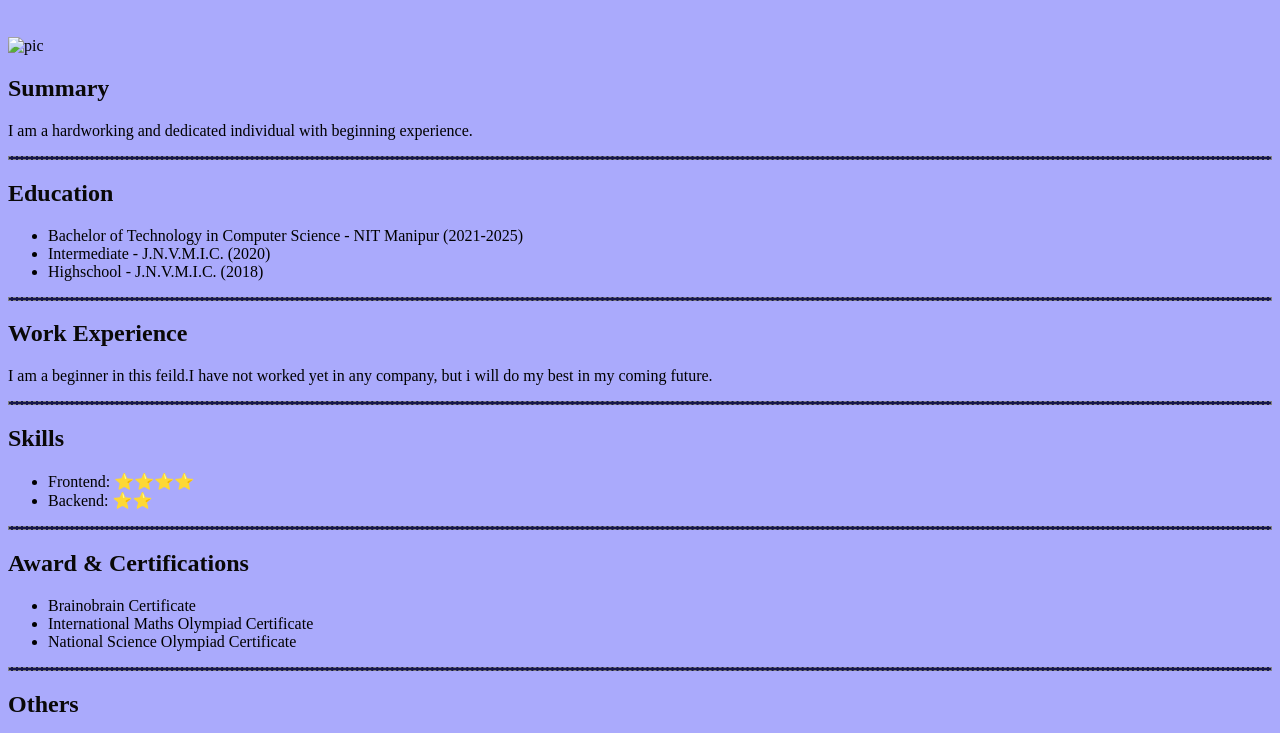
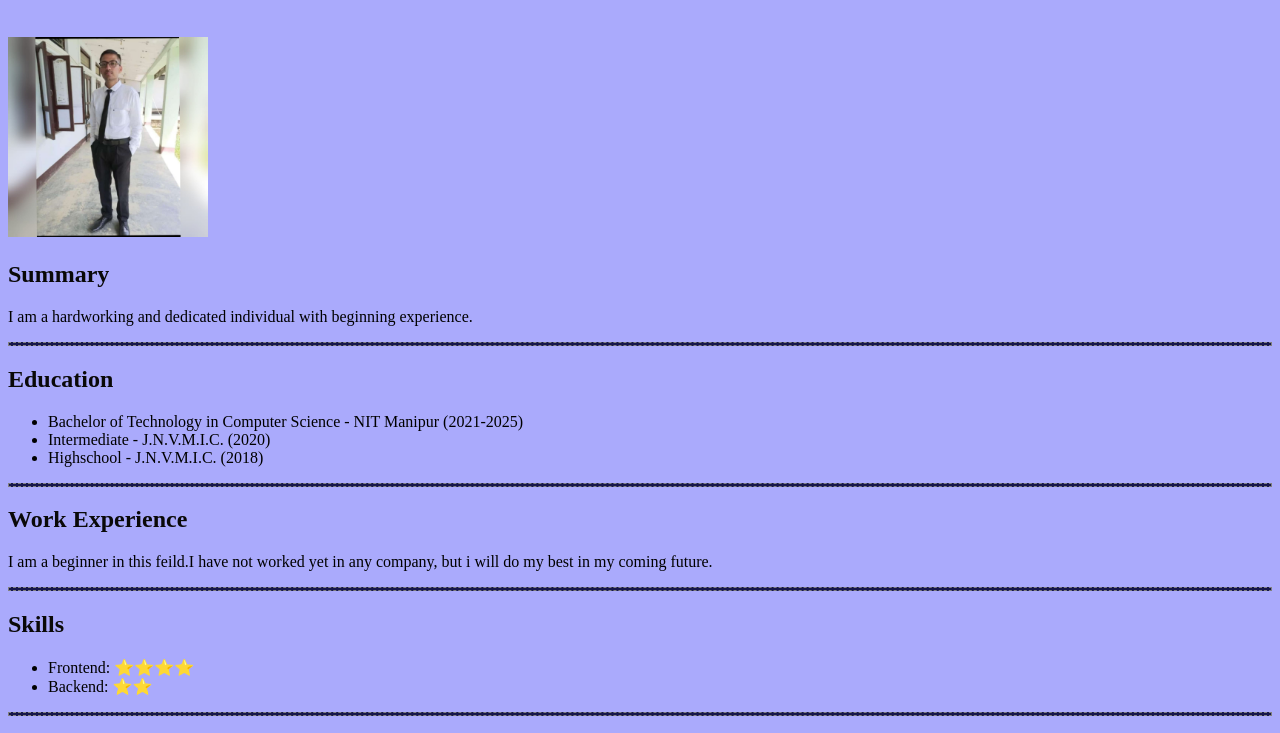
Before and after one commit to Arpit030/cvv, a plain HTML site: page index.html in a window 1280 px wide. Shown: the part 61-794 px from the top of the page. Drawn offline with Linux system fonts and the light colour scheme; the site is published under a folder, as on GitHub Pages, so addresses that start at the root find nothing.

Commit message:
Update index.html

```diff
--- a/index.html
+++ b/index.html
@@ -7,7 +7,7 @@
 </head>
 <body>
     <h1>Arpit Verma</h1><br>
-    <img src="/arppic.jpg" alt="pic" width="200" height="200">
+    <img src="arppic.jpg" alt="pic" width="200" height="200">
     <h2>Summary</h2>
     <p>I am a hardworking and dedicated individual with beginning experience.</p>
     <hr size="3" noshade>
```
